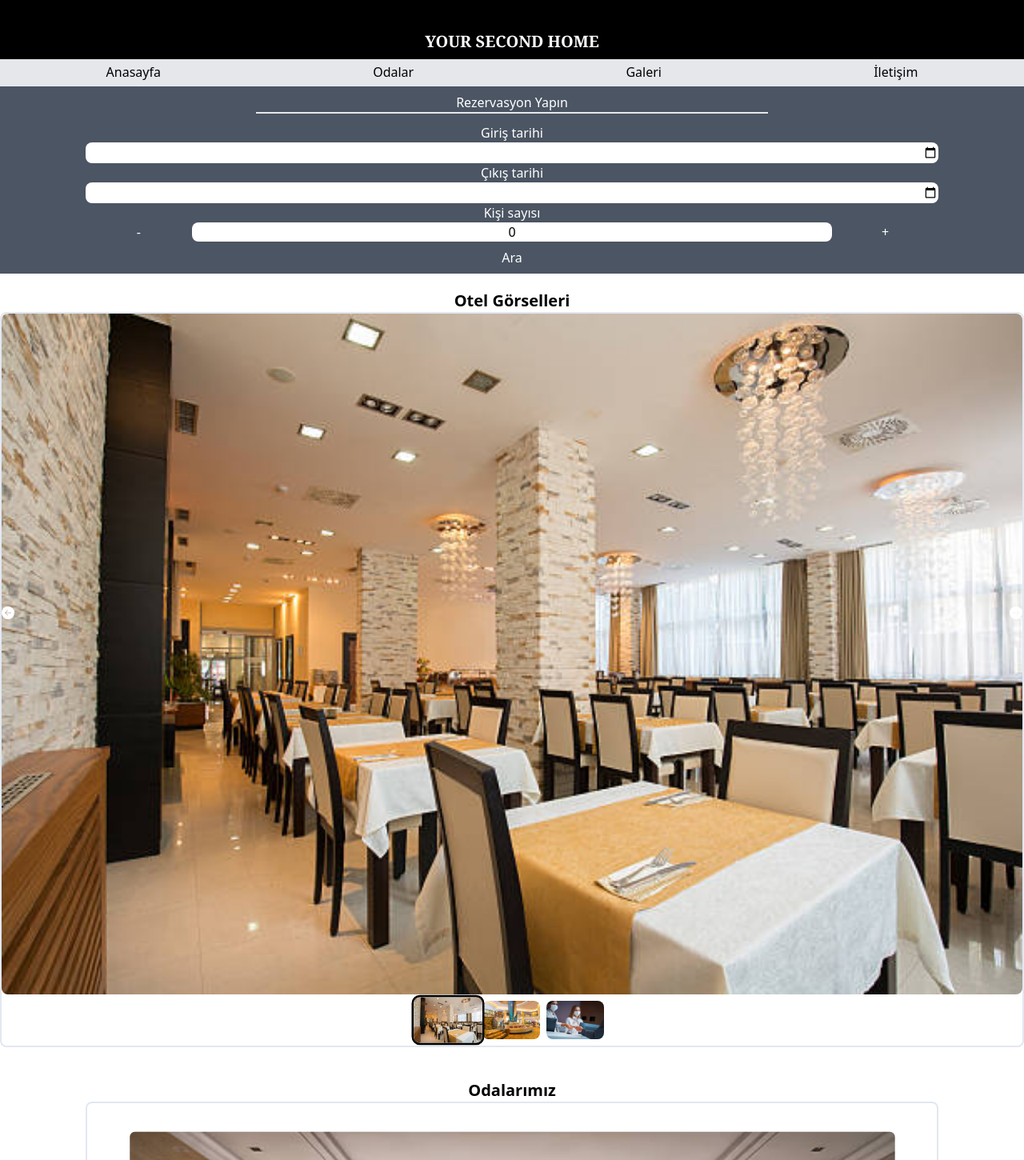
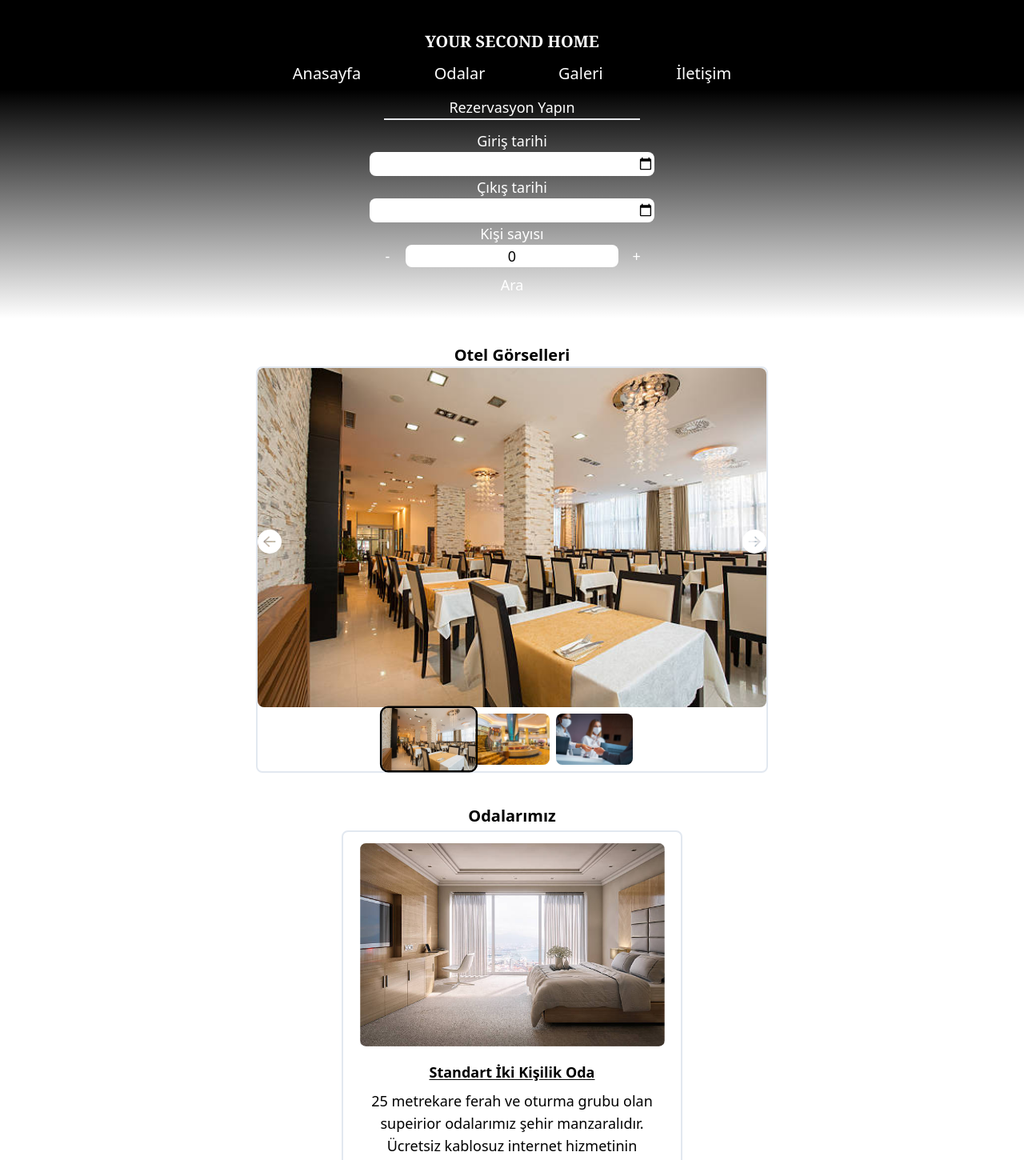
Before and after one commit to kogunlu/hotel-case, a React (Create React App) app: page / in a window 1280 px wide. Shown: the part 120-1570 px from the top of the page at 80% size. Built offline with nearby package versions, Linux system fonts and the light colour scheme; the HTML template or start-up script is replaced by a standard one.

Commit message:
Project completed

```diff
--- a/src/components/footer/Footer.jsx
+++ b/src/components/footer/Footer.jsx
@@ -7,6 +7,7 @@ import tursab from "../../pictures/tursab.png"
 
 function Footer() {
   return (
+    <div className='w-full flex items-center justify-center'>
         <div className='w-full flex flex-col items-center border-t-2 pt-2'>
 
             <div className='flex flex-col justify-center items-center mb-5'>
@@ -36,32 +37,42 @@ function Footer() {
                 </span>
             </div>
 
-        <div className='w-3/6 flex justify-evenly items-center mt-5 border-t-2 py-3 pt-5'>
+            <div className='w-3/6 flex flex-col lg:flex-row justify-evenly items-center mt-5 py-3 lg:border-t-2'>
+
+                <div className='w-full md:w-5/6'>
+                    <div className='w-full flex justify-evenly items-center mt-2 border-t-2 py-3 pt-5 lg:border-none'>
 
                     <a href='#'>
-                <FaInstagramSquare className='text-2xl' />
+                        <FaInstagramSquare className='text-2xl lg:text-3xl xl:text-4xl' />
                     </a>
 
                     <a href='#'>
-                <FaFacebookF className='text-2xl' />
+                        <FaFacebookF className='text-2xl lg:text-3xl xl:text-4xl' />
                     </a>
 
                     <a href='#'>
-            <FaTwitterSquare className='text-2xl' />
+                    <FaTwitterSquare className='text-2xl lg:text-3xl xl:text-4xl' />
                     </a>
 
                     </div>
 
-        <div className='w-3/6 flex justify-evenly items-center mt-3 border-t-2 pt-4 pb-2'>
+                    <div className='w-full flex justify-evenly items-center mt-3 border-t-2 pt-4 pb-2'>
                     <img height="40" src="https://shoplineimg.com/assets/footer/card_visa.png" alt='visa'/>
                     <img height="40" src="https://shoplineimg.com/assets/footer/card_master.png" alt='mastercard'/>
                     </div>
+                </div>
 
-        <div className='w-3/6 flex justify-evenly items-center mt-3 mb-2 border-t-2 py-3'>
+
+                <div className='w-full md:w-5/6 lg:w-3/6 flex justify-evenly items-center mt-3 mb-2 border-t-2 py-3 lg:border-none'>
                 <img className='w-2/6' src={etbis} alt='etbis'/>
                 <img className='w-2/6' src={tursab} alt='tursab'/>
                 </div>
             </div>
+
+
+            </div>
+    </div>
+
   )
 }
 
--- a/src/components/message/Message.jsx
+++ b/src/components/message/Message.jsx
@@ -1,17 +1,16 @@
 import React from 'react'
-import { BiMessageDetail } from "react-icons/bi";
-import letter from "../../pictures/letter.jpeg"
 
 
 function Message() {
   return (
+    <div className='w-full  flex justify-center items-center'>
         <div className='w-full flex justify-center items-center my-20'>
 
-    <div className='w-1/6'>
+        <div className='w-1/6 lg:w-3/12'>
             <hr className='border-dashed border-1 border-slate-200' />
         </div>
 
-    <div className='w-4/6 h-full border-dashed border-2 border-slate-200 flex flex-col items-center justify-evenly rounded-lg gap-5' >
+        <div className='w-4/6 lg:w-6/12 h-full border-dashed border-2 border-slate-200 flex flex-col items-center justify-evenly rounded-lg gap-5' >
 
 
                 <div className='w-5/6 flex flex-col justify-center items-center mt-2'>
@@ -20,7 +19,7 @@ function Message() {
 
                 <div className='w-11/12'>
 
-                <p className='text-center'>Geçmişten günümüze yapacağınız tarihi ve ikonik XXXX Hotel yolculuğunuzda, deneyiminizi eşsiz kılmak için, ben ve çalışma arkadaşlarım sizlere ev sahipliği yapmaktan büyük memnunluk duyacağız.</p>
+                    <p className='text-center'>"Geçmişten günümüze yapacağınız tarihi ve ikonik XXXX Hotel yolculuğunuzda, deneyiminizi eşsiz kılmak için, ben ve çalışma arkadaşlarım sizlere ev sahipliği yapmaktan büyük memnunluk duyacağız."</p>
                 </div>
 
                 <div className='w-full flex justify-center items-center mb-2'>
@@ -30,12 +29,14 @@ function Message() {
 
                 </div>
 
-    <div className='w-1/6'>
+        <div className='w-1/6 lg:w-3/12'>
             <hr className='border-dashed border-1 border-slate-200' />
         </div>
 
 
         </div>
+    </div>
+
 
   )
 }
--- a/src/components/navbar/Navbar.jsx
+++ b/src/components/navbar/Navbar.jsx
@@ -18,12 +18,15 @@ function Navbar() {
 
       </div>
 
-      <div className='w-full h-3/6 flex justify-around pt-1 pb-1 bg-gray-200'>
-        <Link to={"/"} className="border-transparent border-b-2 hover:border-black hover:text-gray-800">Anasayfa</Link>
-        <Link className="border-transparent border-b-2 hover:border-black hover:text-gray-800" to={"/rooms"}>Odalar</Link>
-        <Link className="border-transparent border-b-2 hover:border-black hover:text-gray-800" to={"/gallery"}>Galeri</Link>
-        <Link className="border-transparent border-b-2 hover:border-black hover:text-gray-800" to={"/contact"}>İletişim</Link>
+      <div className='flex justify-center bg-black'>
+      <div className='w-full md:w-10/12 lg:text-xl lg:w-6/12 h-3/6 flex justify-around pt-1 pb-1 bg-black text-white'>
+        <Link to={"/"} className="border-transparent border-b-2 hover:border-red-900 hover:text-red-600">Anasayfa</Link>
+        <Link className="border-transparent border-b-2 hover:border-red-900	 hover:text-red-600" to={"/rooms"}>Odalar</Link>
+        <Link className="border-transparent border-b-2 hover:border-red-900 hover:text-red-600" to={"/gallery"}>Galeri</Link>
+        <Link className="border-transparent border-b-2 hover:border-red-900 hover:text-red-600" to={"/contact"}>İletişim</Link>
       </div>
+      </div>
+
     </nav>
   )
 }
--- a/src/components/reservation/Reservation.jsx
+++ b/src/components/reservation/Reservation.jsx
@@ -38,16 +38,18 @@ function Reservation() {
 
 
   return (
-    <div className='bg-gray-600 text-white flex flex-col items-center pt-2'>
+    <div className='w-full bg-white bg-gradient-to-b from-black to-white text-white flex flex-col items-center'>
+        <div className='w-full md:w-10/12 lg:w-6/12  bg-gradient-to-b from-black to-white flex flex-col items-center pt-2'>
+
             <h3 className='w-3/6 text-center border-b-2 mb-1'>Rezervasyon Yapın</h3>
 
-        <form className='w-full flex flex-col items-center justify-center mt-2' onSubmit={e => handleSubmit(e)}>
+            <form className='w-full md:w-8/12 flex flex-col items-center justify-center mt-2' onSubmit={e => handleSubmit(e)}>
                 <div className='w-full flex flex-col items-center justify-center'>
 
                     <div className='w-5/6 flex flex-col items-center justify-end'>
                         <label className='text-center'>Giriş tarihi</label>
                         <input
-                    className='w-full text-black focus:outline-none rounded-lg text-center '
+                        className='w-full text-black focus:outline-none rounded-lg text-center'
                         type={'date'}
                         value={enterDate}
                         onChange={e => setEnterDate(e.target.value)}
@@ -89,9 +91,11 @@ function Reservation() {
                     </div>
                 </div>
 
-            <button className='w-2/6 my-2 flex justify-center items-center text-white hover:text-black hover:underline-offset-2' type='submit'>Ara</button>
+                <button className='w-2/6 my-2 flex justify-center items-center text-white hover:text-black hover:underline-offset-2 pb-5' type='submit'>Ara</button>
 
             </form>
+
+        </div>
     </div>
   )
 }
--- a/src/components/rooms/RoomCard.jsx
+++ b/src/components/rooms/RoomCard.jsx
@@ -2,15 +2,15 @@ import React from 'react'
 
 function RoomCard( { imageSrc, description, name, header } ) {
   return (
-    <div className='w-5/6 h-max border-solid border-2 border-slate-200 flex-col items-center justify-center mb-5 rounded-lg'>
+    <div className='w-5/6 md:w-8/12 lg:w-4/12 h-max border-solid border-2 border-slate-200 flex-col items-center justify-center mb-5 rounded-lg'>
         <img className='h-4/6 w-full scale-90 hover:scale-100 ease-in duration-500 rounded-lg '
         src={imageSrc}
         alt={name}></img>
 
-        <div className='h-2/6 w-full flex flex-col justify-center items-center my-5'>
-            <h3 className='text-center font-semibold text-lg underline underline-offset-2 my-2 '>{header}</h3>
+        <div className='h-2/6 w-full flex flex-col justify-center items-center mb-5 mt-5 md:mt-1'>
+            <h3 className='text-center font-semibold text-lg underline underline-offset-2 my-2 lg:mt-0'>{header}</h3>
             <p className='text-center px-5'>{description}</p>
-            <button className="group relative h-8 w-6/12 overflow-hidden rounded-lg bg-white text-lg shadow my-5">
+            <button className="group relative h-8 w-6/12 md:w-4/12 lg:w-6/12 overflow-hidden rounded-lg bg-white text-lg shadow my-5">
                 <div className="absolute inset-0 w-2 bg-slate-400 transition-all duration-[250ms] ease-out group-hover:w-full"></div>
                 <span className="relative text-black group-hover:text-white">Detayları Göster</span>
             </button>
--- a/src/components/rooms/Rooms.jsx
+++ b/src/components/rooms/Rooms.jsx
@@ -19,7 +19,7 @@ function Rooms() {
 
   return (
     <div className='flex flex-col items-center my-5'>
-        <p className='font-bold text-xl text-center '>Odalarımız</p>
+        <p className='font-bold text-xl text-center md:mb-1 '>Odalarımız</p>
         {rooms}
 
     </div>
--- a/src/components/slider/Slider.jsx
+++ b/src/components/slider/Slider.jsx
@@ -1,9 +1,7 @@
-import React, {useState, useEffect, useRef} from 'react'
+import React, {useState, useEffect} from 'react'
 import "./slider.css"
 import {hotelArray} from "./dataSlider"
 import { BsFillArrowLeftCircleFill, BsFillArrowRightCircleFill  } from "react-icons/bs";
-import {motion} from "framer-motion"
-import SliderCard from './SliderCard';
 
 
 
@@ -31,7 +29,7 @@ function Slider() {
             src={imageSrc}
             alt="thumbnail"
             onClick={() => image(i)}
-            className={index === i ? "active h-12 rounded-lg" : "h-12 rounded-lg" }
+            className={index === i ? "active h-12 md:h-16 lg:h-18 rounded-lg" : "h-12 md:h-16 lg:h-18 rounded-lg" }
             ></img>)
 
         })}
@@ -57,17 +55,19 @@ function Slider() {
 
 
   return (
-    <div className='mt-5 flex flex-col items-center justify-center'>
+    <div className='flex flex-col items-center lg:mt-5'>
+
+      <div className='mt-3 md:w-10/12 lg:w-6/12 flex flex-col items-center justify-center'>
         <p className='text-xl font-bold text-center'>Otel Görselleri</p>
         <div className='w-full relative h-max border-solid border-2 border-slate-200 mb-5 pb-2 rounded-lg'>
-      <img className='mainImg h-10/12 w-full rounded-lg' src={imgs[index]} alt="hotelPicture"></img>
+        <img className='mainImg w-full rounded-lg' src={imgs[index]} alt="hotelPicture"></img>
         <div className='actions'>
-        <button className=' bg-none text-white rounded hover:text-slate-300 focus:outline-none'
+          <button className=' bg-none text-white md:text-2xl lg:text-3xl rounded hover:text-slate-300 focus:outline-none'
           onClick={prev}
           >
             <BsFillArrowLeftCircleFill />
           </button>
-        <button className=' bg-none text-white rounded hover:text-slate-300 focus:outline-none'
+          <button className=' bg-none text-white md:text-2xl lg:text-3xl rounded hover:text-slate-300 focus:outline-none'
           onClick={next}
           >
             <BsFillArrowRightCircleFill />
@@ -78,6 +78,8 @@ function Slider() {
         <Thumbnail arr={imgs} image={setIndex} index={index} />
       </div>
     </div>
+  </div>
+
   )
 }
 
--- a/src/components/slider/SliderCard.jsx
+++ /dev/null
@@ -1,9 +0,0 @@
-import React from 'react'
-
-function SliderCard() {
-  return (
-    <div>SliderCard</div>
-  )
-}
-
-export default SliderCard
--- a/src/pages/home-page/Home.jsx
+++ b/src/pages/home-page/Home.jsx
@@ -22,14 +22,14 @@ function Home() {
 
 
   return (
-    <>
+    <div className='lg:text-lg'>
         <Navbar />
         {isReservVis ? <Reservation /> : null }
         <Slider/>
         <Rooms />
         <Message />
         <Footer />
-    </>
+    </div>
   )
 }
 
```
Lines whose indentation alone changed are shown as unchanged.
